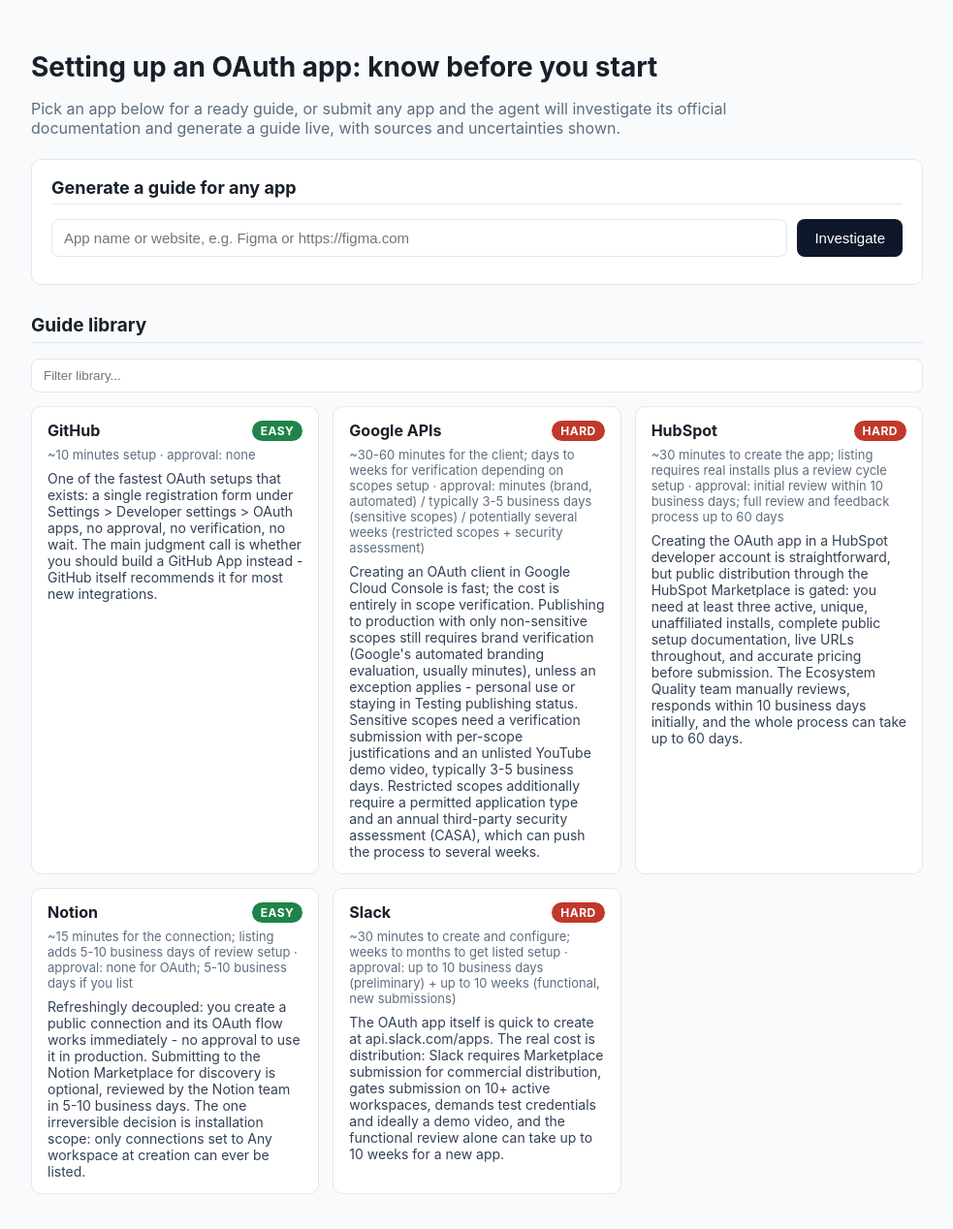
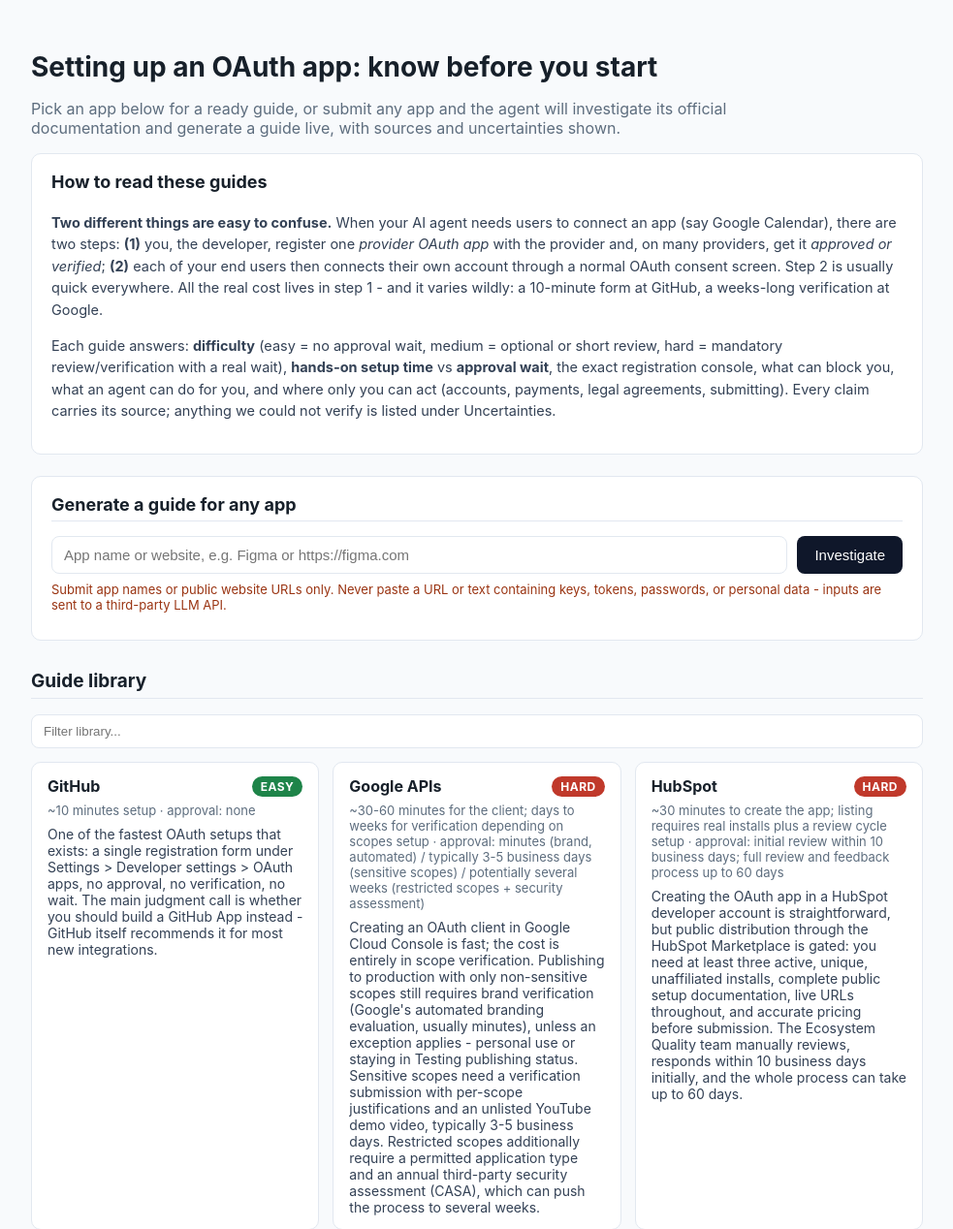
Before and after one commit to rohanthakur0410-art/oauth-setup-pilot, a FastAPI app: page / in a window 1280 px wide. Shown: the part 49-1317 px from the top of the page at 97% size, without its empty margins (148-1131 px from the left). Run offline with FastAPI, Linux system fonts and the light colour scheme.

Commit message:
Origin-only URL handling, input warning, markdown export, explainer section

```diff
--- a/app/agent.py
+++ b/app/agent.py
@@ -134,8 +134,9 @@
         raise ValueError("URLs containing credentials are not accepted")
     if p.scheme not in ("http", "https") or not p.netloc:
         raise ValueError("unsupported URL")
-    path = p.path if p.path not in ("", "/") else ""
-    return f"{p.scheme}://{p.netloc}{path}"
+    # Origin only: the path is never needed (docs discovery works off the
+    # homepage) and can itself carry tokens, e.g. https://app.io/<token>.
+    return f"{p.scheme}://{p.netloc}"
 
 
 def _registrable(host: str) -> str:
--- a/app/main.py
+++ b/app/main.py
@@ -65,6 +65,46 @@
     return templates.TemplateResponse(request=request, name="guide.html", context={"g": g})
 
 
+def guide_markdown(g: dict) -> str:
+    """Render a guide as a self-contained, shareable markdown document."""
+    L = [f"# {g['app_name']} - OAuth setup & approval guide", "",
+         f"**Difficulty:** {g['difficulty']} - {g['difficulty_reason']}", "",
+         f"- Hands-on setup: {g['setup_time']}",
+         f"- Approval: {'Yes - ' + g['approval']['kind'] if g['approval']['required'] else 'No'}",
+         f"- Expected wait: {g['approval']['wait']}",
+         f"- Register at: {g['developer_console']}", "",
+         g["summary"], ""]
+    if g["approval"].get("notes"):
+        L += [f"**Approval notes:** {g['approval']['notes']}", ""]
+    L.append("## Steps")
+    for i, s in enumerate(g["steps"], 1):
+        L += [f"{i}. **{s['title']}** - {s['detail']}"]
+    for title, key in (("## Requirements", "requirements"), ("## Nuances that bite", "nuances"),
+                       ("## Common blockers", "common_blockers"),
+                       ("## What an agent can do for you", "agent_can_do"),
+                       ("## Where you take over", "human_must_do")):
+        if g.get(key):
+            L += ["", title] + [f"- {x}" for x in g[key]]
+    L += ["", "## Evidence", ""]
+    for e in g["evidence"]:
+        L.append(f"- [{e['status']}] {e['claim']} ({e['source']})")
+    if g.get("uncertainties"):
+        L += ["", "## Uncertainties"] + [f"- {x}" for x in g["uncertainties"]]
+    L += ["", "---", "Generated by OAuth Setup Pilot (Composio APM take-home). Claims are grounded in the cited sources; uncertainties are listed, not hidden."]
+    return "\n".join(L) + "\n"
+
+
+@app.get("/guides/{slug}/export")
+def guide_export(slug: str):
+    g = load_guide(slug)
+    if not g:
+        raise HTTPException(404, "guide not found")
+    from fastapi.responses import PlainTextResponse
+    return PlainTextResponse(
+        guide_markdown(g),
+        headers={"Content-Disposition": f'attachment; filename="{slug}-oauth-guide.md"'})
+
+
 class GenRequest(BaseModel):
     query: str
 
--- a/app/static/style.css
+++ b/app/static/style.css
@@ -48,3 +48,7 @@
 .fetched li { font-size: 13px; word-break: break-all; }
 .meta { color: var(--muted); font-size: 13px; }
 .foot { border-top: 1px solid var(--line); padding: 18px 20px; color: var(--muted); font-size: 13px; text-align: center; }
+.explain { background:#fff; border:1px solid var(--line); border-radius:10px; padding:18px 20px; margin:0 0 22px; }
+.explain h2 { margin-top:0; font-size:18px; border:0; }
+.explain p { font-size:14.5px; line-height:1.55; color:#334155; }
+.warn { font-size: 13px; color: #9a3412; margin: 8px 0 0; }
--- a/app/templates/guide.html
+++ b/app/templates/guide.html
@@ -18,6 +18,11 @@
     </div>
   </div>
 
+  {% if g.generated %}
+  <p class="notes"><strong>Sharing this guide:</strong> it is cached on the demo server and may not survive a restart. Use <a href="/guides/{{ g.slug }}/export">Download as Markdown</a> for a permanent, shareable copy.</p>
+  {% else %}
+  <p class="meta"><a href="/guides/{{ g.slug }}/export">Download as Markdown</a></p>
+  {% endif %}
   <p class="summary">{{ g.summary }}</p>
   {% if g.approval.notes %}<p class="notes"><strong>Approval notes:</strong> {{ g.approval.notes }}</p>{% endif %}
 
--- a/app/templates/index.html
+++ b/app/templates/index.html
@@ -3,6 +3,12 @@
 <section class="hero">
   <h1>Setting up an OAuth app: know before you start</h1>
   <p>Pick an app below for a ready guide, or submit any app and the agent will investigate its official documentation and generate a guide live, with sources and uncertainties shown.</p>
+</section>
+
+<section class="explain">
+  <h2>How to read these guides</h2>
+  <p><strong>Two different things are easy to confuse.</strong> When your AI agent needs users to connect an app (say Google Calendar), there are two steps: <strong>(1)</strong> you, the developer, register one <em>provider OAuth app</em> with the provider and, on many providers, get it <em>approved or verified</em>; <strong>(2)</strong> each of your end users then connects their own account through a normal OAuth consent screen. Step 2 is usually quick everywhere. All the real cost lives in step 1 - and it varies wildly: a 10-minute form at GitHub, a weeks-long verification at Google.</p>
+  <p>Each guide answers: <strong>difficulty</strong> (easy = no approval wait, medium = optional or short review, hard = mandatory review/verification with a real wait), <strong>hands-on setup time</strong> vs <strong>approval wait</strong>, the exact registration console, what can block you, what an agent can do for you, and where only you can act (accounts, payments, legal agreements, submitting). Every claim carries its source; anything we could not verify is listed under Uncertainties.</p>
 </section>
 
 <section class="genbox">
@@ -11,6 +17,7 @@
     <input id="q" type="text" placeholder="App name or website, e.g. Figma or https://figma.com" autocomplete="off">
     <button id="go" onclick="generate()">Investigate</button>
   </div>
+  <p class="warn">Submit app names or public website URLs only. Never paste a URL or text containing keys, tokens, passwords, or personal data - inputs are sent to a third-party LLM API.</p>
   <div id="status" class="status"></div>
 </section>
 
```
Also changed, not shown: tests/smoke_test.py (+5 -1 lines), README.md.
